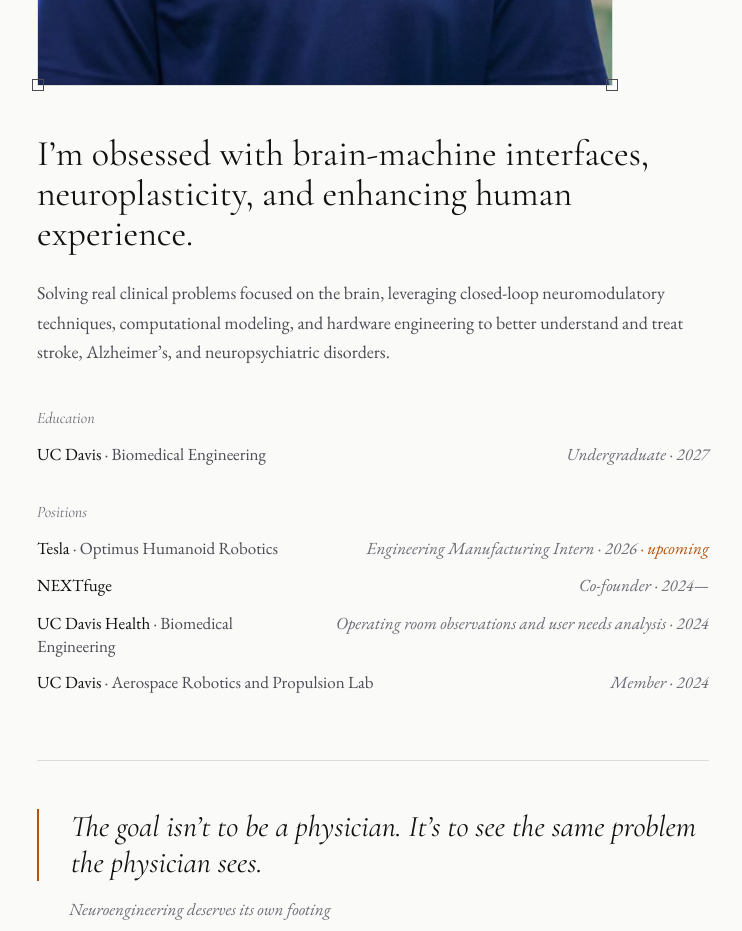
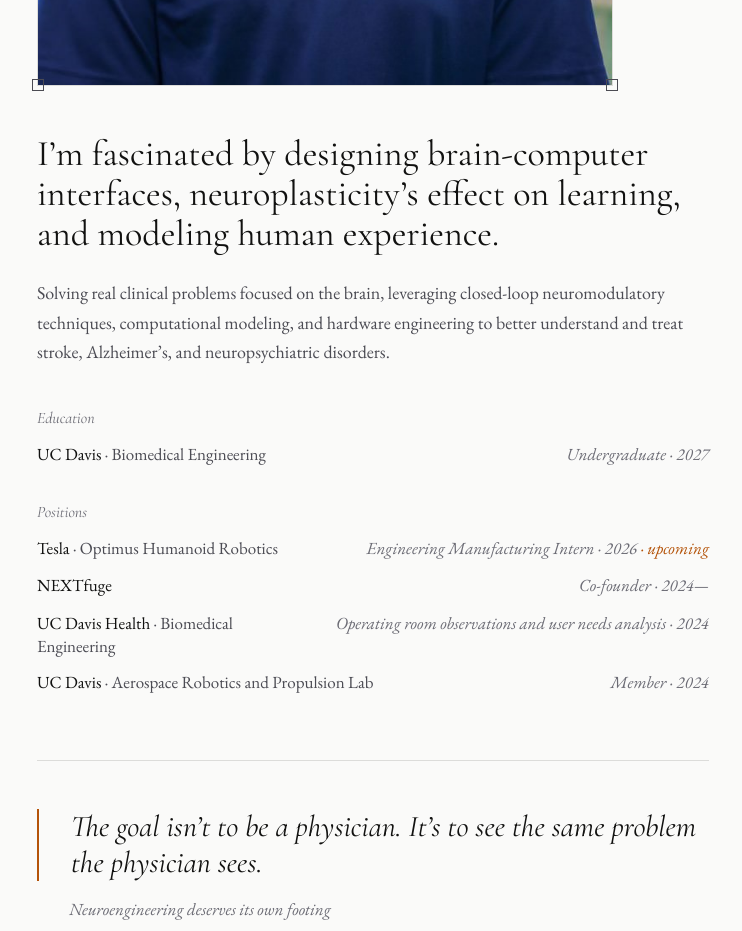
Before and after one commit to Azanpatel1/Azan-Portfolio, a React (Vite) app in the folder Azanpatel.com/: page / in a window 1280 px wide. Shown: the part 1180-2111 px from the top of the page, without its empty margins (267-1009 px from the left). Built offline with nearby package versions, Linux system fonts and the light colour scheme.

Commit message:
Update home statement copy
Co-Authored-By: Claude Opus 5.5 <noreply@anthropic.com>
Claude-Session: https://claude.ai/code/session_014YMRACrbdLSf8jUZ271mqj

```diff
--- a/Azanpatel.com/src/data/profile.ts
+++ b/Azanpatel.com/src/data/profile.ts
@@ -3,7 +3,7 @@ export const PROFILE = {
   name: 'Azan Patel',
   tagline: 'Translational Neuroengineering',
   statement:
-    'I’m obsessed with brain-machine interfaces, neuroplasticity, and enhancing human experience.',
+    'I’m fascinated by designing brain-computer interfaces, neuroplasticity’s effect on learning, and modeling human experience.',
   bio:
     'Solving real clinical problems focused on the brain, leveraging closed-loop neuromodulatory techniques, computational modeling, and hardware engineering to better understand and treat stroke, Alzheimer’s, and neuropsychiatric disorders.',
   portrait: { src: '/images/Azan.jpg', alt: 'Azan Patel' },
```
